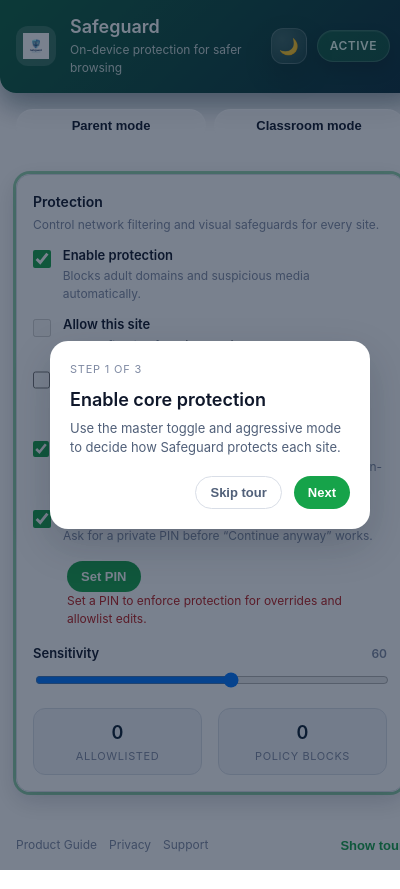
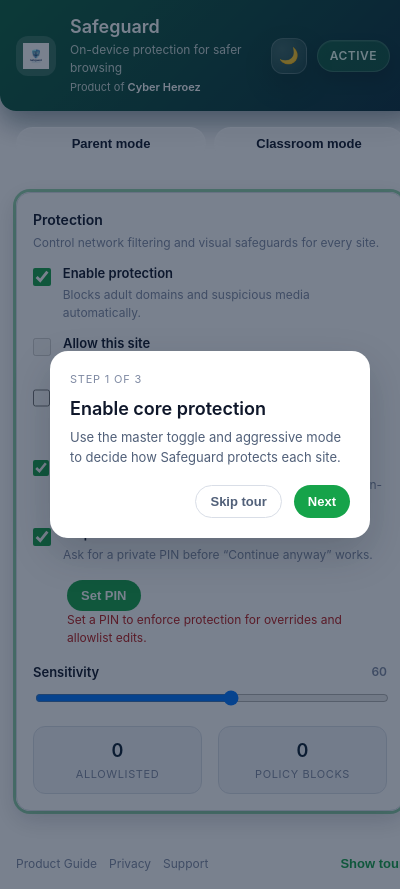
Before and after one commit to DipesThapa/safebrowse-ai, a browser extension: page src/popup.html in a window 400 px wide. Drawn offline with Linux system fonts and the light colour scheme.

Commit message:
Add Cyber Heroez branding link in popup

```diff
--- a/src/popup.css
+++ b/src/popup.css
@@ -126,6 +126,21 @@
   margin: 2px 0 0;
   font-size: 12px;
   color: var(--header-subtitle);
+}
+
+.header__brand {
+  margin: 2px 0 0;
+  font-size: 11px;
+  color: var(--header-subtitle);
+}
+
+.header__brand a {
+  color: #fff;
+  font-weight: 600;
+}
+
+.header__brand a:hover {
+  text-decoration: underline;
 }
 
 .header__actions {
--- a/src/popup.html
+++ b/src/popup.html
@@ -11,6 +11,7 @@
     <div>
       <h1 class="header__title">Safeguard</h1>
       <p class="header__subtitle">On-device protection for safer browsing</p>
+      <p class="header__brand">Product of <a href="https://cyberheroez.co.uk/" target="_blank" rel="noopener noreferrer">Cyber Heroez</a></p>
     </div>
     <div class="header__actions">
       <button id="themeToggle" class="theme-toggle" type="button" aria-label="Toggle theme">
```
